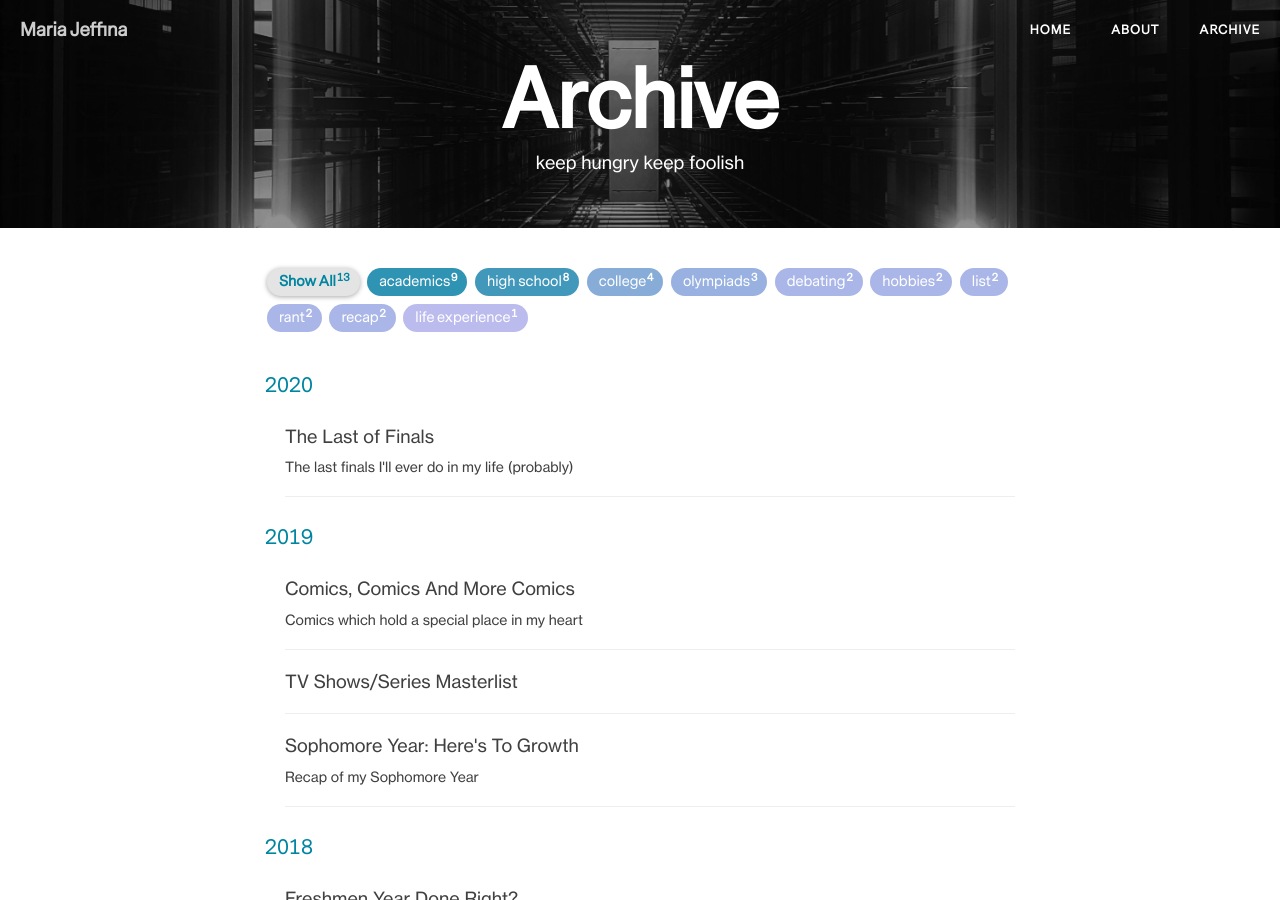
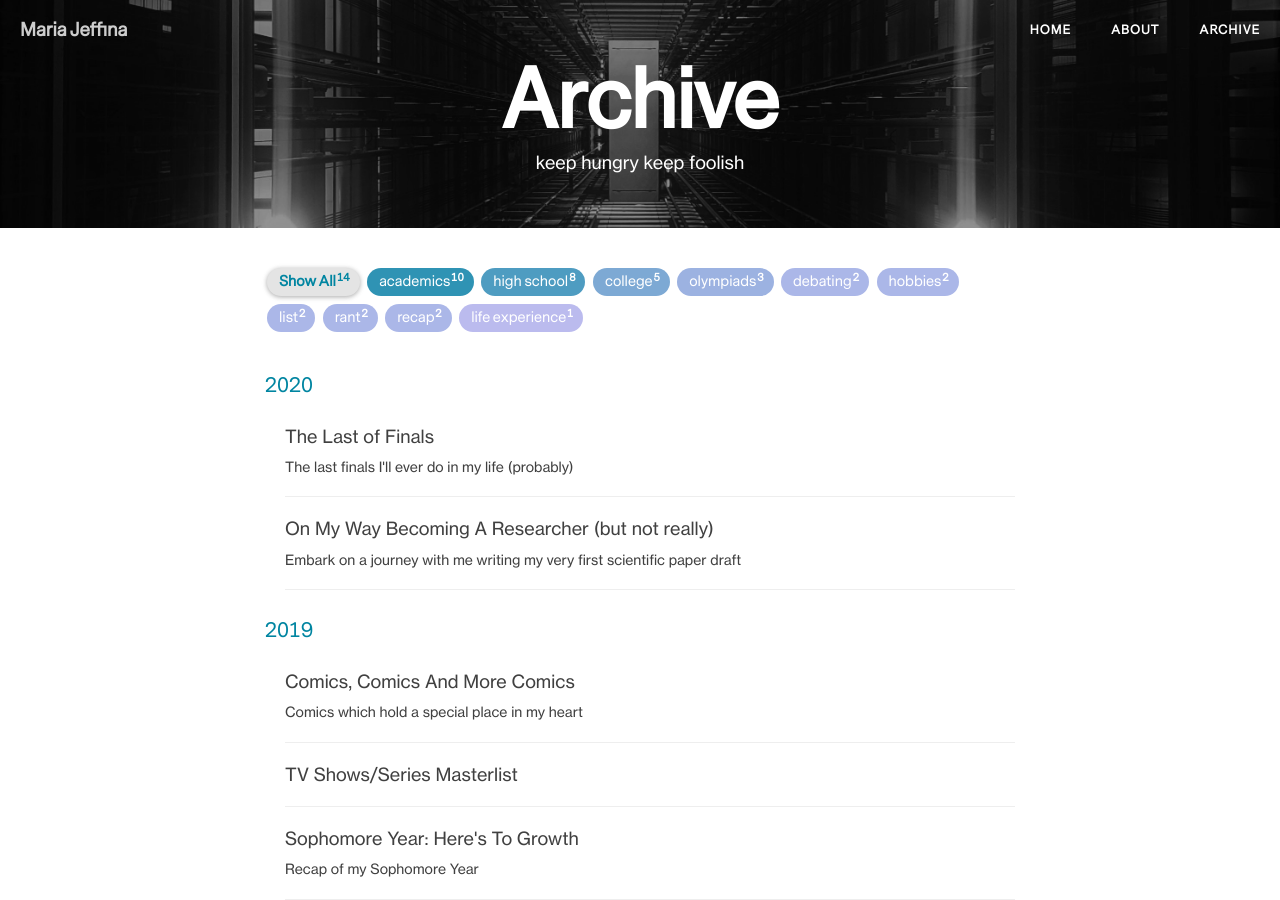
Before and after one commit to maiesey/maiesey.github.io, a Jekyll site: the page built from archive.html, in a window 1280 px wide and 900 px high. Built offline with Jekyll 4.4.1, drawn with Linux system fonts in a browser that asks for light colours; nearby versions of some CDN libraries; comment, search, counter and statistics services are not loaded; some of the changed lines change nothing that is shown.

Commit message:
added post

```diff
--- a/_config.yml
+++ b/_config.yml
@@ -78,7 +78,7 @@ ga_domain: mjee1.github.io
 # Sidebar settings
 sidebar: true
 sidebar-about-description: "Self-learning developer and engineer. UI/UX, Machine Learning, games and framework enthusiast. Occasionally an artist. A programmer who loves Snickers and plays The Sims a lot."
-sidebar-avatar: /img/mariajeffina.png
+sidebar-avatar: /img/mariajeffina.jpg
 
 
 
--- /dev/null
+++ b/_posts/2020-04-15-on-my-way-to-become-a-researcher.markdown
@@ -0,0 +1,33 @@
+---
+layout:     post
+title:      "On My Way Becoming A Researcher (but not really)"
+subtitle:   "Embark on a journey with me writing my very first scientific paper draft"
+date:       2020-02-19 3:50:00
+author:     "Jeffina"
+header-img: "img/bg-research.jpg"
+catalog: true
+tags:
+    - college
+    - academics
+---
+As a general disclaimer, I have no idea how to write a **good** scientific paper. I have no idea how to do proper research. So it's really predictable for all of you to know that, yes, I'm very much stressed and feeling pressured with the fact that I have a lot of chapters to bullsh*t through. EXCEPT, I can't really bullsh*t them. It's an actual paper, after all.
+
+You might be wondering. *Then why??*. Good question, but sadly I don't have the answer, apart from this being the only thing standing between me and my undergraduate degree.
+
+Writing a research paper shouldn't be like this. In fact, it's probably NOT like this. But when you combine an undergraduate student who's neck deep in internship projects and challenges, personal projects or other creative pursuits she somehow still decides to continue and a research topic you've never heard of and had no idea at all about. Things can go haywire, as usual.
+
+So, here's to the unfolding process of my scientific paper draft (it's still a draft. THANK GOD) which happens in the span of 4 - 5 weeks. Let's dive in.
+
+---
+
+### Step 1: No Thoughts, Head Empty
+The first few days are going to be very-very...confusing and boring. This step is usually filled with you spamming your professor with ideas pitch of research topic you'd want to do (knowing very well it'll be altered and you won't get the actual topic you want). But pitch them anyway. Obviously, ideas don't just come out of nowhere. You'll probably going to spend a lot of time scrolling through Google Scholar or ResearchGate trying to find references, just for starter.
+
+One thing I can say for sure in this step is to, be patient. Be **very very** patient. Of course, this depends on which professor is assigned to be your supervisor, because, different people, different issues. There'll be professors who are going to reply to your chats/emails almost around a week later, worst case-wise.
+
+After 3 days of just laying on my bed, chatting non-stop with my teammates regarding any new ideas we'd want to pitch and the details (yes, we do this paper in a group format). I finally can enjoy the adrenaline rush when my laptop chimes indicating there's a new inbox in my account. I rushed to my work desk which only takes 3 seconds to get there.
+
+"Research topic decision made for..." it flashes. I couldn't be bothered enough to read the entire title, I immediately clicked the notification and slowly read the content of the email. And surely enough, my smile started to fade too. I leaned back on my chair thinking about how I'm going to break the news to my friends as we hit step 2 --- mass panic.
+
+### Step 2: Panic, anxieties, name 'em
+Predictably, my friends were shocked too.
```
Also changed, not shown: img/bg-research.jpg (added).
